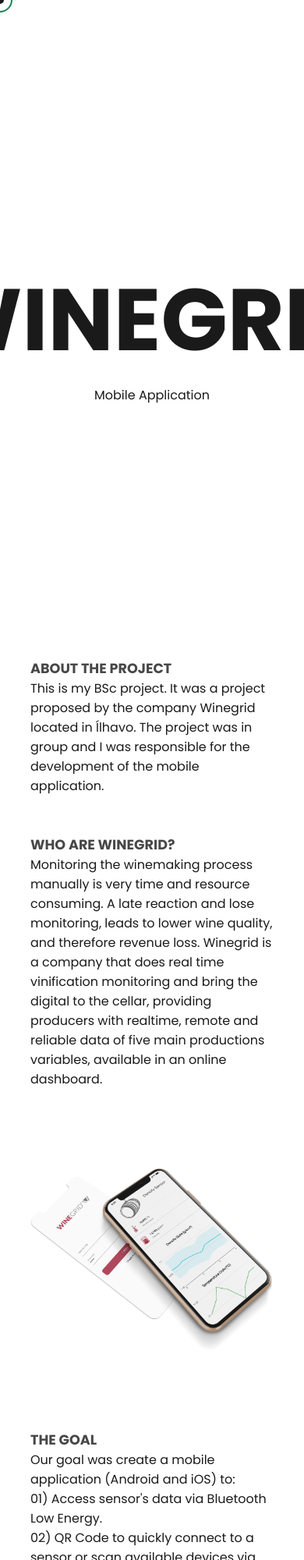
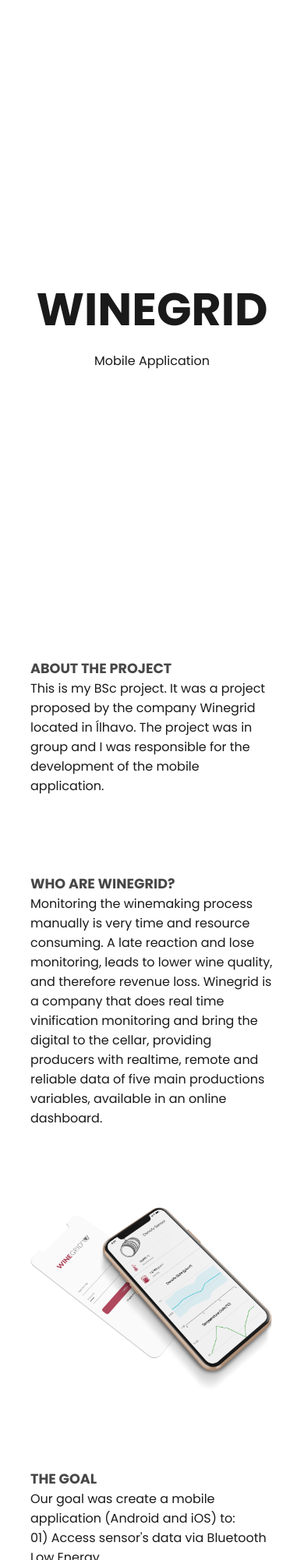
Before and after one commit to rodrigorochadev/personal-portfolio, a Gatsby site: page /portfolio/winegrid in a window 390 px wide. Shown: the top 2000 px of the page at 78% size. Built offline with nearby package versions, Linux system fonts and the light colour scheme; Gatsby itself is replaced by a stand-in of ours.

Commit message:
Responsive Winegrid Project Page

```diff
--- a/gatsby-config.js
+++ b/gatsby-config.js
@@ -22,7 +22,7 @@
         short_name: `rodrigorocha`,
         start_url: `/`,
         background_color: `#ffffff`,
-        theme_color: `#178555`,
+        theme_color: `#06111c`,
         display: `minimal-ui`,
         icon: `src/assets/images/logo.svg`, // This path is relative to the root of the site.
       },
--- a/src/pages/portfolio/winegrid.js
+++ b/src/pages/portfolio/winegrid.js
@@ -9,6 +9,7 @@
 import { Container } from '../../styles/componentsStyles'
 import { motion } from 'framer-motion'
 import { useGlobalStateContext, useGlobalDispatchContext } from '../../context/globalContext'
+import { PageBannerContainer, PageBannerText } from '../../styles/pagesStyles'
 
 const WinegridPage = () => {
 
@@ -22,31 +23,31 @@
 
     const data = useStaticQuery(graphql`
         query {
-            winegrid: file(relativePath: {eq: "winegrid.png"}) {
+            winegrid: file(relativePath: {eq: "winegrid/winegrid.png"}) {
                 childImageSharp {
-                    fluid(maxWidth: 1000, quality: 100) {
+                    fluid(maxWidth: 600, quality: 70) {
                         ...GatsbyImageSharpFluid_withWebp_tracedSVG
                     }
                 }
             }
-            notes: file(relativePath: {eq: "winegrid-notes.png"}) {
+            notes: file(relativePath: {eq: "winegrid/winegrid-notes.png"}) {
                 childImageSharp {
-                    fluid(maxWidth: 1000, quality: 100) {
-                        ...GatsbyImageSharpFluid_withWebp_tracedSVG
+                    fluid(maxWidth: 600, quality: 70) {
+                        ...GatsbyImageSharpFluid_tracedSVG
                     }
                 }
             }
-            processes: file(relativePath: {eq: "winegrid-processes.png"}) {
+            processes: file(relativePath: {eq: "winegrid/winegrid-processes.png"}) {
                 childImageSharp {
-                    fluid(maxWidth: 1000, quality: 100) {
-                        ...GatsbyImageSharpFluid_withWebp_tracedSVG
+                    fluid(maxWidth: 600, quality: 70) {
+                        ...GatsbyImageSharpFluid_tracedSVG
                     }
                 }
             }
-            scan: file(relativePath: {eq: "winegrid-scan.png"}) {
+            scan: file(relativePath: {eq: "winegrid/winegrid-scan.png"}) {
                 childImageSharp {
-                    fluid(maxWidth: 1000, quality: 100) {
-                        ...GatsbyImageSharpFluid_withWebp_tracedSVG
+                    fluid(maxWidth: 600, quality: 70) {
+                        ...GatsbyImageSharpFluid_tracedSVG
                     }
                 }
             }
@@ -59,12 +60,11 @@
             <SEO  title="Winegrid Mobile App" />
 
             <Container>
-                <InfoProject>
-                    <h1>Winegrid</h1>
+                <PageBannerContainer>
+                    <PageBannerText>Winegrid</PageBannerText>
                     <p>Mobile Application</p>
-                </InfoProject>
+                </PageBannerContainer>
 
-                {/* <InfoTitle>About</InfoTitle> */}
                 <DesignChoicesText>About the project</DesignChoicesText>
                 <InfoFlex>
                     <InfoText>
@@ -72,7 +72,6 @@
                     </InfoText>
                 </InfoFlex>
 
-                <div style={{marginBottom: '50px'}}></div>
                 <DesignChoicesText>Who are winegrid?</DesignChoicesText>
                 <InfoFlex>
                     <InfoText>
@@ -80,13 +79,10 @@
                     </InfoText>
                 </InfoFlex>
 
-                <div style={{marginBottom: '100px'}}></div>
+                <LastMockupFlex>
+                    <MockupImg fluid={data.winegrid.childImageSharp.fluid} alt="Winegrid Preview" />
+                </LastMockupFlex>
 
-                <InfoFlex center>
-                    <Img fluid={data.winegrid.childImageSharp.fluid} alt="Winegrid Preview" style={{width: '600px'}}/>
-                </InfoFlex>
-
-                <div style={{marginBottom: '100px'}}></div>
                 <DesignChoicesText>The goal</DesignChoicesText>
                 <InfoFlex>
                     <InfoText>
@@ -99,69 +95,49 @@
                     </InfoText>
                 </InfoFlex>
 
-                <div style={{marginBottom: '100px'}}></div>
-
-                <InfoFlex center>
-                    <Img fluid={data.processes.childImageSharp.fluid} alt="Winegrid Processes" style={{width: '700px'}}/>
-                </InfoFlex>
+                <LastMockupFlex>
+                    <MockupImg fluid={data.processes.childImageSharp.fluid} alt="Winegrid Processes" />
+                </LastMockupFlex>
 
 
 
-                <div style={{marginBottom: '200px'}}></div>
-
-                {/* <InfoTitle>Design Choices</InfoTitle> */}
-                <div style={{marginBottom: '20px'}}></div>
-                <div style={{display: 'flex', justifyContent: 'space-between'}}>
-                    <div >
-                        <DesignChoicesText>Typography</DesignChoicesText>
-                        <div style={{marginBottom: '30px'}}></div>
+                <DesignFlex>
+                    <div>
+                        <DesignChoicesText margin>Typography</DesignChoicesText>
                         <DesignChoicesFont style={{fontFamily: "'Questrial', sans-serif"}}>Questrial Typeface</DesignChoicesFont>
                         <p style={{fontFamily: "'Questrial', sans-serif", marginTop: '10px'}}>Regular - ABCD abcd 1234</p>
                         <p style={{fontFamily: "'Questrial', sans-serif", fontWeight: '700', marginTop: '10px'}}>Bold - ABCD abcd 1234</p>
-                        <div style={{marginBottom: '50px'}}></div>
                     </div>
                     <div>
-                        <DesignChoicesText>Colors</DesignChoicesText>
-                        <div style={{marginBottom: '30px'}}></div>
-                        <div style={{display: 'flex', columnGap: '30px'}}>
+                        <DesignChoicesText margin>Colors</DesignChoicesText>
+                        <ColorFlex>
                             <ColorDiv style={{backgroundColor: '#121212'}} />
                             <ColorDiv style={{backgroundColor: '#981c35'}} />
-                            <ColorDiv style={{backgroundColor: 'white'}} />
-                        </div>
-                        <div style={{marginBottom: '30px'}}></div>
-                        {/* <p>#000000</p>
-                        <p>#981c35</p>
-                        <p>#121212</p> */}
+                            <ColorDiv style={{backgroundColor: '#ffffff'}} />
+                        </ColorFlex>
                     </div>
                     <div>
-                        <DesignChoicesText>Technologies</DesignChoicesText>
-                        <div style={{marginBottom: '30px'}}></div>
+                        <DesignChoicesText margin>Technologies</DesignChoicesText>
                         <Flutter />
                     </div>
-                </div>
+                </DesignFlex>
 
-                <div style={{marginBottom: '200px'}}></div>
                 <DesignChoicesText>Why Flutter?</DesignChoicesText>
                 <InfoText>
                     <p>Since I was an absolute begginer at Mobile Development and UI/UX Design, I chose this framework for two main reasons. The first one is that it has a very detailed documentation and examples online, so it's easy to get started. The second was the fact that Flutter generates both Android and iOS applications, which was required for the project.</p>
                 </InfoText>
 
-                <div style={{marginBottom: '50px'}}></div>
                 <InfoText>
                     <p>So why include this project, beeing an begginer in both fields? Well, this project openned my view on UI/UX Design as well as development of Mobile Applications. Even though it's not my best project, it's very important for me, since it helped me learn and get more interested in what I love to do.</p>
                 </InfoText>
 
-
-                <div style={{marginBottom: '200px'}}></div>
-                <div style={{display: 'flex', flexDirection: 'row', justifyContent: "center"}}>
-                    <div style={{display: 'flex'}} >
-                        <Img fluid={data.scan.childImageSharp.fluid} alt="Scan" style={{width: '500px'}}/>
-                        <Img fluid={data.notes.childImageSharp.fluid} alt="Notes" style={{width: '500px'}}/>
-                    </div>
-                </div>
+                <LastMockupFlex>
+                    <MockupImg fluid={data.scan.childImageSharp.fluid} alt="Scan" />
+                    <MockupImg fluid={data.notes.childImageSharp.fluid} alt="Notes" />
+                </LastMockupFlex>
 
 
-                <div style={{marginBottom: '200px'}}></div>
+                <MoreDetails>
                     <InfoTitle style={{textAlign: 'center'}}>More details?</InfoTitle>
                     <p style={{textAlign: 'center'}}>Check out the project full technical report
                         &nbsp;<motion.a
@@ -172,7 +148,8 @@
                             onMouseEnter={() => onCursor('hovered')}
                             onMouseLeave={onCursor}
                             href="https://winegrid.com">winegrid website</motion.a> to learn more about the work!</p>
-                <div style={{marginBottom: '200px'}}></div>
+
+                </MoreDetails>
 
 
             </Container>
@@ -181,24 +158,54 @@
 
 }
 
+export default WinegridPage
+
+export const MoreDetails = styled.div`
+    margin: 75px 0 30px;
+
+    @media ${SITE_CONFIG.media.small} {
+        margin: 200px 0 75px;
+    }
+`
+
+export const DesignFlex = styled.div`
+    margin: 100px 0;
+
+    display: flex;
+    flex-direction: column;
+    row-gap: 50px;
+    justify-content: space-between;
+
+    @media ${SITE_CONFIG.media.small} {
+        margin: 200px 0;
+        flex-direction: row;
+        column-gap: 50px;
+    }
+`
+
 export const InfoText = styled.div`
     z-index: 2;
+    width: 100%;
 
-    @media ${SITE_CONFIG.media.medium} {
-        width: 50%;
+    @media ${SITE_CONFIG.media.small} {
+        width: 80%;
     }
 
+    /* @media ${SITE_CONFIG.media.medium} {
+        width: 80%;
+    } */
+
     @media ${SITE_CONFIG.media.large} {
-        width: 75%;
+        /* width: 70%; */
 
         p {
             line-height: 2.2rem;
         }
     }
 
-    @media ${SITE_CONFIG.media.xlarge} {
+    /* @media ${SITE_CONFIG.media.xlarge} {
         width: 80%;
-    }
+    } */
 `
 
 export const InfoProject = styled.div`
@@ -216,29 +223,45 @@
 
 `
 
-export default WinegridPage
-
+export const ColorFlex = styled.div`
+    display: flex;
+    column-gap: 30px;
+`
 
 export const InfoFlex = styled.div`
     display: flex;
+    margin-bottom: 100px;
 
-    ${props => props.right && css`
-        justify-content: right;
-    `};
-
-    ${props => props.center && css`
-        justify-content: center;
-    `};
 `
 
 
-export const InfoDiv = styled.div`
-    width: 60%;
-`
+// export const InfoDiv = styled.div`
+//     width: 100%;
+
+//     @media ${SITE_CONFIG.media.small} {
+//         width: 80%;
+//     }
+
+//     @media ${SITE_CONFIG.media.small} {
+//         width: 70%;
+//     }
+
+//     @media ${SITE_CONFIG.media.small} {
+//         width: 60%;
+//     }
+// `
 
 export const InfoTitle = styled.div`
     font-family: ${SITE_CONFIG.fontFamilies.titles};
+    font-size: 3em;
+
+    @media ${SITE_CONFIG.media.small} {
+        font-size: 5em;
+    }
+
+    @media ${SITE_CONFIG.media.medium} {
         font-size: 6em;
+    }
 `
 
 export const ColorDiv = styled.div`
@@ -254,8 +277,35 @@
     font-size: 1.1rem;
     font-weight: bold;
     opacity: 0.8;
+
+    ${props => props.margin && css`
+        margin-bottom: 30px;
+    `}
 `
 
 export const DesignChoicesFont = styled.div`
     font-size: 2rem;
 `
+export const LastMockupFlex = styled.div`
+    display: flex;
+    flex-direction: column;
+    align-items: center;
+    justify-content: center;
+    margin: 100px 0;
+    row-gap: 80px;
+
+    @media screen and (min-width: 1200px) {
+        flex-direction: row;
+    }
+`
+
+
+export const MockupImg = styled(Img)`
+
+    width: 100%;
+
+    @media ${SITE_CONFIG.media.small} {
+        width: 600px;
+    }
+
+`
--- a/src/styles/GlobalStyles.js
+++ b/src/styles/GlobalStyles.js
@@ -1,8 +1,8 @@
 import { createGlobalStyle } from 'styled-components';
 import { SITE_CONFIG } from '../constants';
-import {grain} from '../animations'
+// import {grain} from '../animations'
 
-import noiseImg from '../assets/images/noise.png'
+// import noiseImg from '../assets/images/noise.png'
 
 const GlobalStyles = createGlobalStyle`
   *, *:before, *:after {
@@ -12,7 +12,9 @@
     font-family: ${SITE_CONFIG.fontFamilies.regular}, -apple-system, BlinkMacSystemFont, 'Segoe UI', Roboto,
                  Oxygen, Ubuntu, Cantarell, 'Open Sans', 'Helvetica Neue', sans-serif;
 
-    cursor: none;
+    @media ${SITE_CONFIG.media.small} {
+      cursor: none;
+    }
 
   }
 
@@ -35,19 +37,7 @@
 
   body {
 
-    &:before {
-      z-index: -1;
-      /* animation: ${grain} 8s steps(10) infinite;
-      background-image: url(${noiseImg}); */
 
-      content: '';
-      height: 300%;
-      left: -50%;
-      opacity: 0.7;
-      position: fixed;
-      top: -100%;
-      width: 300%;
-    }
 
     background: var(--color-background);
     color: var(--color-text);
--- a/src/styles/components/footerStyles.js
+++ b/src/styles/components/footerStyles.js
@@ -60,6 +60,9 @@
 export const SocialIcon = styled(motion.a)`
 
     &:hover {
-        cursor: none;
+        cursor: pointer;
+        @media ${SITE_CONFIG.media.small} {
+            cursor: none;
+        }
     }
 `
--- a/src/styles/components/portfolioStyles.js
+++ b/src/styles/components/portfolioStyles.js
@@ -3,7 +3,7 @@
 const { motion } = require("framer-motion");
 const { default: styled, css } = require("styled-components");
 
-export const PortfolioContainerDesktop = styled.div`
+export const PortfolioContainerDesktop = styled(motion.div)`
     padding: 0 10vw;
     text-align: center;
 
--- a/src/styles/componentsStyles.js
+++ b/src/styles/componentsStyles.js
@@ -70,6 +70,10 @@
 export const UnstyledButton = styled.button`
     background: 0;
     border: none;
+
+    &:hover {
+      cursor: pointer;
+    }
 
     &:focus {
       outline: none;
@@ -174,3 +178,7 @@
 export const Separator = styled.div`
   margin-bottom: 40px;
 `
+
+export const CustomMargin = styled.div`
+  margin-bottom: ${props => props.margin};
+`
--- /dev/null
+++ b/src/styles/pagesStyles.js
@@ -0,0 +1,61 @@
+import { motion } from "framer-motion"
+import styled, { css } from "styled-components"
+import { SITE_CONFIG } from "../constants"
+
+
+export const PageBannerContainer = styled(motion.div)`
+
+    font-family: ${SITE_CONFIG.fontFamilies.titles};
+    position: relative;
+    display: flex;
+    flex-direction: column;
+    row-gap: 25px;
+    min-height: 100vh;
+    justify-content: center;
+    align-items: center;
+    text-align: center;
+
+`
+
+
+export const PageBannerText = styled(motion.h1)`
+
+
+    text-transform: uppercase;
+    color: var(--color-text);
+
+    ${props => props.outline && css`
+        transition: all 0.1s ease-out;
+        -webkit-transition: all 0.1s ease-out;
+        -webkit-text-stroke: 2px;
+        -webkit-text-stroke-color: var(--color-text);
+        -webkit-text-fill-color: transparent;
+    `}
+
+    line-height: 3.5rem;
+    font-size: 15vw;
+
+    @media ${SITE_CONFIG.media.small} {
+        line-height: 5rem;
+        font-size: 5rem;
+    }
+
+    @media ${SITE_CONFIG.media.medium} {
+        line-height: 5rem;
+        font-size: 5rem;
+    }
+
+
+    @media ${SITE_CONFIG.media.large} {
+        line-height: 6rem;
+        font-size: 6rem;
+
+    }
+
+    @media ${SITE_CONFIG.media.xlarge} {
+        line-height: 7rem;
+        text-transform: uppercase;
+        font-size: 7rem;
+    }
+
+`
```
Also changed, not shown: content/projects/00-jamgoose/index.md (+2 -2 lines), content/projects/01-winegrid/index.md (+2 -3 lines), src/components/About/AboutItem.js (+0 -17 lines), src/components/Portfolio/PortfolioItemDesktop.js (+7 -5 lines), src/styles/components/cursorStyles.js (+8 -0 lines), src/styles/components/headerStyles.js (+5 -3 lines), src/assets/images/winegrid/winegrid-processes.png (renamed from src/assets/images/winegrid-processes.png), src/assets/images/winegrid/winegrid.png (renamed from src/assets/images/winegrid.png), 3 other files. Lines whose indentation alone changed are shown as unchanged.
